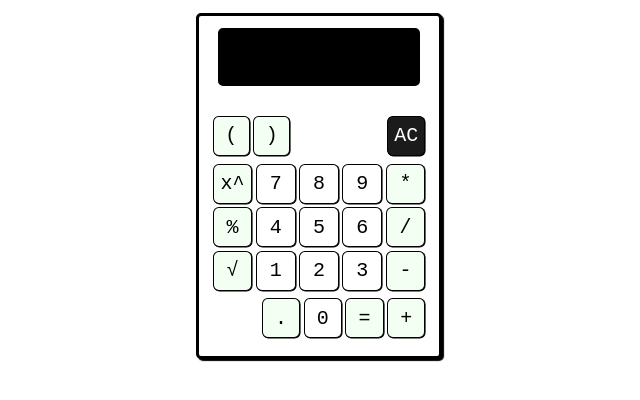
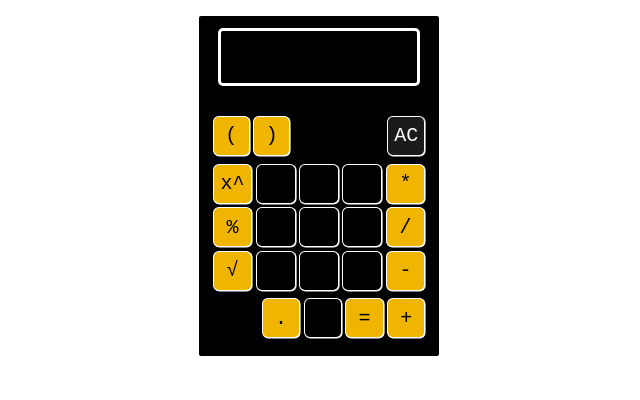
Before and after one commit to Stanndo/notion-calc, a plain HTML site: page index.html in a window 1280 px wide. Shown: the whole page, without its empty margins (321-961 px from the left). Drawn offline with Linux system fonts and the light colour scheme; a web font is replaced by a local one.

Commit message:
Update index.html

```diff
--- a/index.html
+++ b/index.html
@@ -35,12 +35,12 @@ body {
 .calculator {
 
     display: inline-block;
-    background: white;
+    background: black;
     margin: 1% 0;
     color: black;
-    border: 3px solid #000000;
+    border: 3px solid #ffffff;
     border-radius: 5px;
-    box-shadow: 2px 2px 1px 0px #000000;
+    box-shadow: 2px 2px 1px 0px #ffffff;
     max-width: 240px;
 
 
@@ -53,16 +53,16 @@ body {
     min-height: 2em;
     margin: 0.8%;
     border-radius: 15%;
-    border: 0.08em solid #000;
+    border: 0.08em solid #fff;
     font-family: monospace;
-    background: white;
-    box-shadow: 0.03em  0.03em 0.01em 0px #000000;
+    background: black;
+    box-shadow: 0.03em  0.03em 0.01em 0px #ffffff;
 
 
 }
 
 .calculator .accent{
-   background: #f3fff3;  background: #f3fff3;;
+   background: #F0B500;  background: #F0B500;;
 }
 
 .calculator .space {
@@ -72,8 +72,8 @@ body {
     min-height: 2.4em;
     margin: 0.5%;
     border-radius: 15%;
-    border: 0.08em solid #ffffff;
-    background: white;
+    border: 0.08em solid #000000;
+    background: black;
 
 
 }
@@ -81,8 +81,8 @@ body {
 
 .calculator button:hover,
 #backspace:hover {
-  background: #f3fff3;
-  color:#000000;
+  background: #F0B500;
+  color:#ffffff;
   transform: scale(0.9);
   border-radius: 20%;
 
@@ -105,13 +105,13 @@ body {
 .button:active,
 .button-active {
   background: rgb(0, 0, 0);
-  color:#ffffff;
+  color:#000000;
   transform: scale(0.8);
 }
 
  #screen{
 
-    border: 3px solid #000000;
+    border: 3px solid #ffffff;
     border-radius: 5px;
     width: 80%;
     height: 50px;
```
